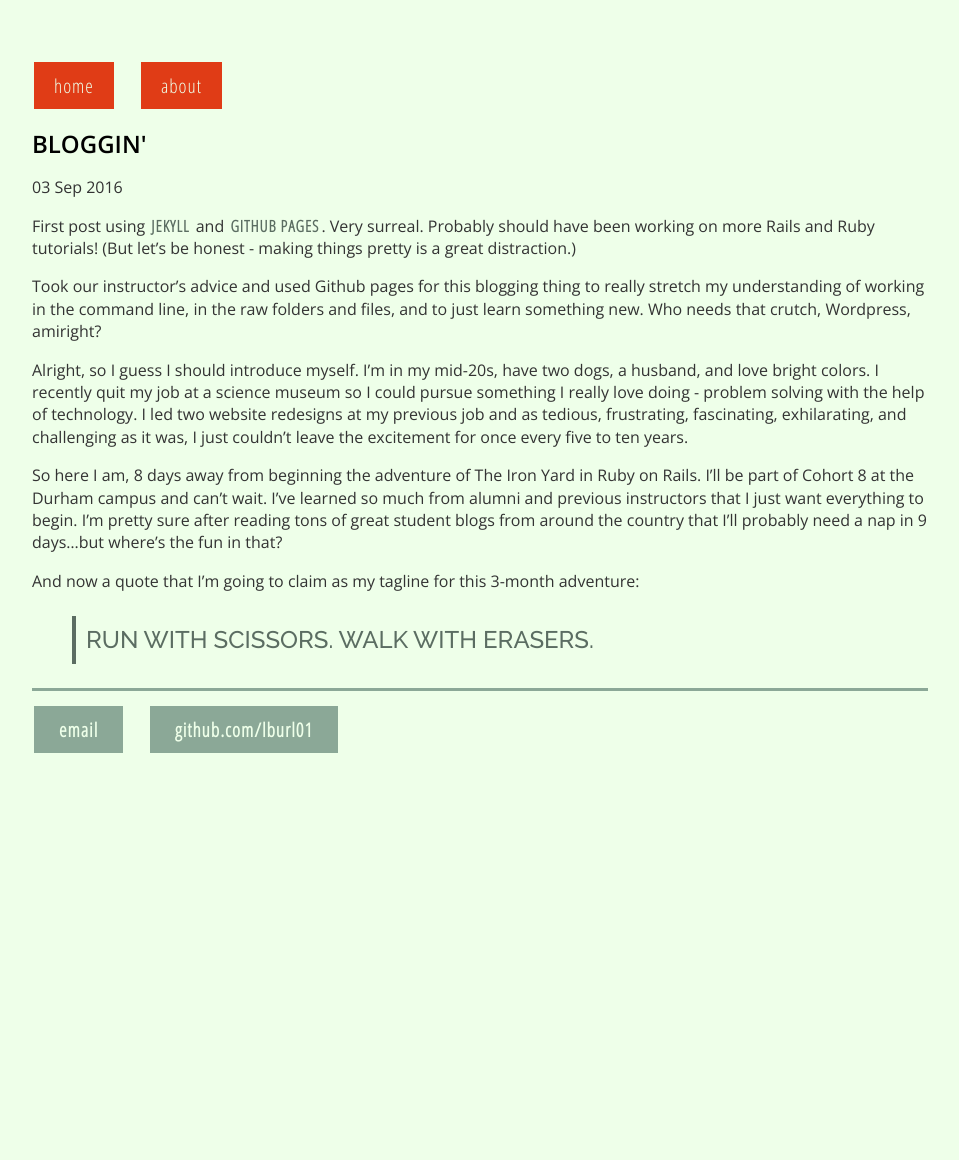
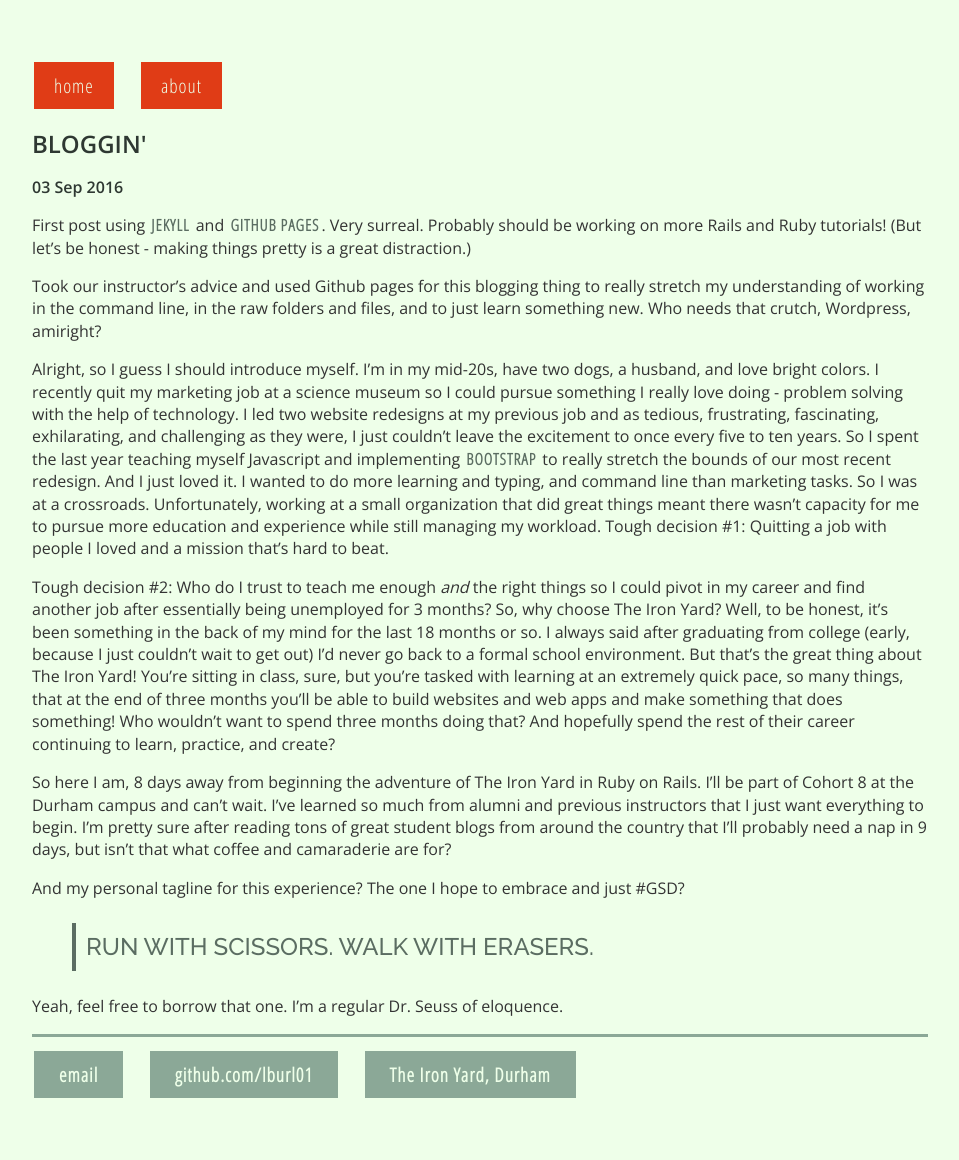
Before and after one commit to lburl01/lburl01.github.io, a Jekyll site: the page built from _posts/2016-09-03-bloggin.md, in a window 1280 px wide. Shown: the whole page, without its empty margins (160-1119 px from the left). Built offline with Jekyll 4.4.1, drawn with Linux system fonts in a browser that asks for light colours; before the commit the page ends 900 px from its top, so only the background shows below that.

Commit message:
updated css for body text, updated bloggin post, edited homepage blurb

```diff
--- a/_layouts/default.html
+++ b/_layouts/default.html
@@ -22,6 +22,7 @@
 	    		<ul>
 	        		<li><a class="no_btn_link_foot" href="mailto:lori.burleson@gmail.com">email</a></li>
 	        		<li><a class="no_btn_link_foot" href="https://github.com/lburl01">github.com/lburl01</a></li>
+							<li><a class="no_btn_link_foot" href="https://www.theironyard.com/locations/durham.html">The Iron Yard, Durham</a></li>
 				</ul>
 			</footer>
 		</body>
--- a/_layouts/post.html
+++ b/_layouts/post.html
@@ -2,7 +2,7 @@
 layout: default
 ---
 <h1>{{ page.title }}</h1>
-<p class="meta">{{ page.date | date_to_string }}</p>
+<h2 class="meta">{{ page.date | date_to_string }}</h2>
 
 <div class="post">
   {{ content }}
--- a/_posts/2016-09-03-bloggin.md
+++ b/_posts/2016-09-03-bloggin.md
@@ -4,14 +4,18 @@ title: "Bloggin'"
 date: 2016-09-03
 ---
 
-First post using <a class="post_link" href="https://jekyllrb.com/">Jekyll</a> and <a class="post_link" href="https://pages.github.com/">Github pages</a>. Very surreal. Probably should have been working on more Rails and Ruby tutorials! (But let's be honest - making things pretty is a great distraction.)
+First post using <a class="post_link" href="https://jekyllrb.com/">Jekyll</a> and <a class="post_link" href="https://pages.github.com/">Github pages</a>. Very surreal. Probably should be working on more Rails and Ruby tutorials! (But let's be honest - making things pretty is a great distraction.)
 
 Took our instructor's advice and used Github pages for this blogging thing to really stretch my understanding of working in the command line, in the raw folders and files, and to just learn something new. Who needs that crutch, Wordpress, amiright?
 
-Alright, so I guess I should introduce myself. I'm in my mid-20s, have two dogs, a husband, and love bright colors. I recently quit my job at a science museum so I could pursue something I really love doing - problem solving with the help of technology. I led two website redesigns at my previous job and as tedious, frustrating, fascinating, exhilarating, and challenging as it was, I just couldn't leave the excitement for once every five to ten years.
+Alright, so I guess I should introduce myself. I'm in my mid-20s, have two dogs, a husband, and love bright colors. I recently quit my marketing job at a science museum so I could pursue something I really love doing - problem solving with the help of technology. I led two website redesigns at my previous job and as tedious, frustrating, fascinating, exhilarating, and challenging as they were, I just couldn't leave the excitement to once every five to ten years. So I spent the last year teaching myself Javascript and implementing <a class="post_link" href="http://getbootstrap.com/">Bootstrap</a> to really stretch the bounds of our most recent redesign. And I just loved it. I wanted to do more learning and typing, and command line than marketing tasks. So I was at a crossroads. Unfortunately, working at a small organization that did great things meant there wasn't capacity for me to pursue more education and experience while still managing my workload. Tough decision #1: Quitting a job with people I loved and a mission that's hard to beat.
 
-So here I am, 8 days away from beginning the adventure of The Iron Yard in Ruby on Rails. I'll be part of Cohort 8 at the Durham campus and can't wait. I've learned so much from alumni and previous instructors that I just want everything to begin. I'm pretty sure after reading tons of great student blogs from around the country that I'll probably need a nap in 9 days...but where's the fun in that?
+Tough decision #2: Who do I trust to teach me enough <em>and</em> the right things so I could pivot in my career and find another job after essentially being unemployed for 3 months? So, why choose The Iron Yard? Well, to be honest, it's been something in the back of my mind for the last 18 months or so. I always said after graduating from college (early, because I just couldn't wait to get out) I'd never go back to a formal school environment. But that's the great thing about The Iron Yard! You're sitting in class, sure, but you're tasked with learning at an extremely quick pace, so many things, that at the end of three months you'll be able to build websites and web apps and make something that does something! Who wouldn't want to spend three months doing that? And hopefully spend the rest of their career continuing to learn, practice, and create?
 
-And now a quote that I'm going to claim as my tagline for this 3-month adventure:
+So here I am, 8 days away from beginning the adventure of The Iron Yard in Ruby on Rails. I'll be part of Cohort 8 at the Durham campus and can't wait. I've learned so much from alumni and previous instructors that I just want everything to begin. I'm pretty sure after reading tons of great student blogs from around the country that I'll probably need a nap in 9 days, but isn't that what coffee and camaraderie are for?
+
+And my personal tagline for this experience? The one I hope to embrace and just #GSD?
 
 <blockquote>Run with scissors.  Walk with erasers.</blockquote>
+
+Yeah, feel free to borrow that one. I'm a regular Dr. Seuss of eloquence.
--- a/css/main.css
+++ b/css/main.css
@@ -3,6 +3,7 @@ body {
     width: 70%;
     background-color: #EEFFE9;
     font-family: 'Open Sans', sans-serif;
+    color: #2E3832;
 }
 nav ul {
   font-family: 'Open Sans Condensed', sans-serif;
@@ -49,7 +50,7 @@ nav ul li, footer ul li {
     font-family: 'Open Sans Condensed', sans-serif;
     font-size: 1.5em;
     font-weight: 300;
-    color: #000000;
+    color: #2E3832;
 }
 
 .no_btn_link_head {
@@ -124,5 +125,4 @@ blockquote {
   color: #5B6D62;
   text-transform: uppercase;
   line-height: 2em;
-  border-spacing: 10px;
 }
--- a/index.html
+++ b/index.html
@@ -1,10 +1,10 @@
 ---
 layout: default
-title: busy lori bee
+title: run with scissors. walk with erasers.
 ---
 <div class="blurb">
-	<h1>Reports from the wild of The Iron Yard, Durham.</h1>
-	<h2>Just me. Being a busy bee learning, living, and reporting on my adventures.</h2>
+	<h1>Run with scissors. Walk with erasers</h1>
+	<h2>Reports from the wild of The Iron Yard, Durham. | Ruby on Rails</h2>
 </div><!-- /.blurb -->
 
 <div class="posts_summary">
```
